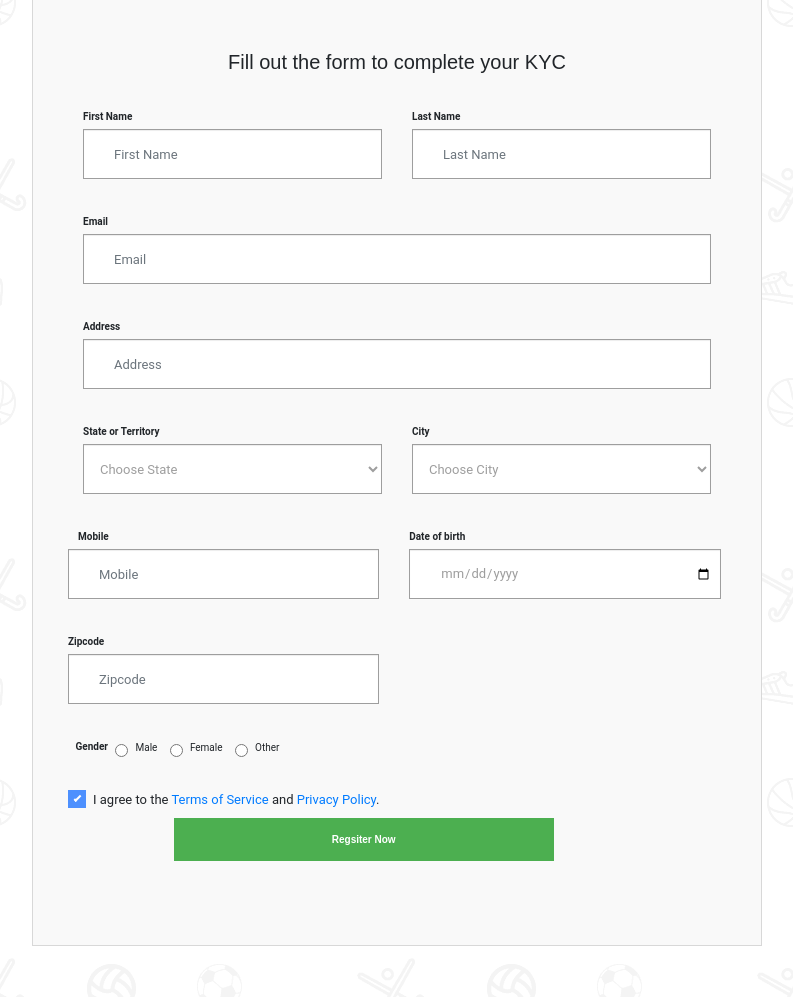
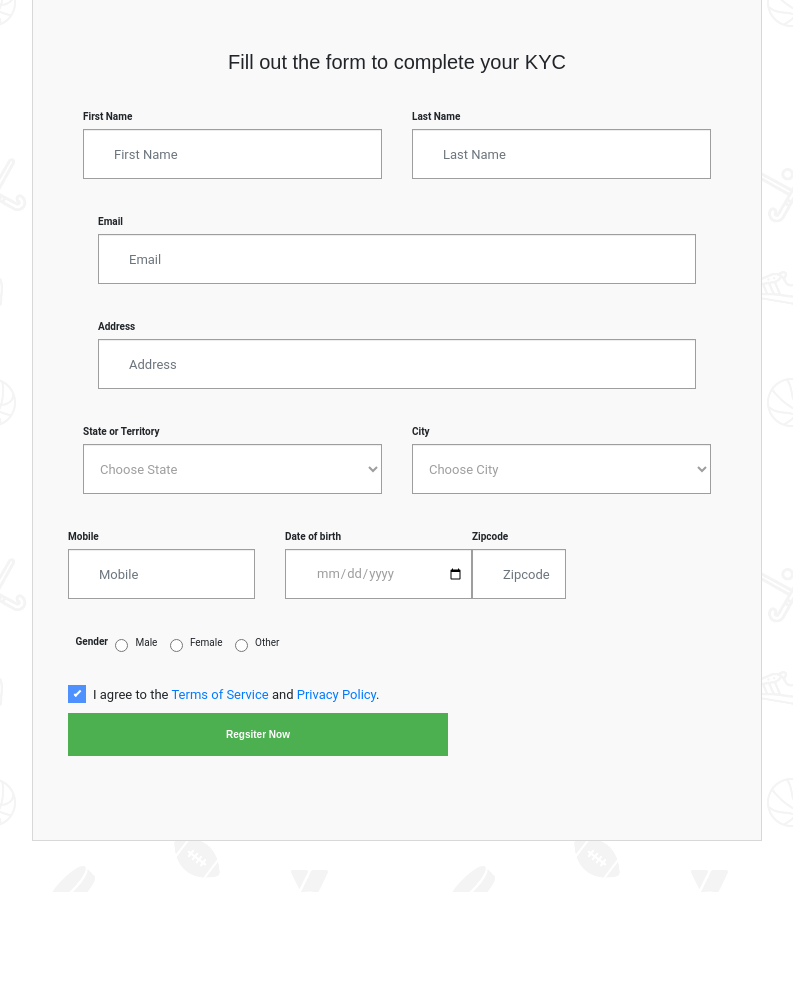
Before and after one commit to UnlimitedMyWorks/BRP, a PHP site: page /hello.php in a window 1280 px wide. Shown: the part 156-1153 px from the top of the page, without its empty margins (243-1036 px from the left). After the commit the page ends 997 px from the top, so only its background shows below. Run offline with PHP 8.4, Linux system fonts and the light colour scheme; some libraries are stand-ins or nearby versions.

Commit message:
Add files via upload

```diff
--- a/hello.php
+++ b/hello.php
@@ -22,6 +22,12 @@
       {
         font-family: Arial, Helvetica, sans-serif;
         background-image: url("image/white_texture.png");
+      }
+
+      .tc
+      {
+        margin-left: auto !important;
+        margin-right: auto !important;
       }
 
       .button
@@ -85,15 +91,17 @@
                   </div>
                 </div>
               </div>
-              <div class="col-md-email">
+              <div class="col-md-12">
                 <div class="form-group common-ico">
                   <label>Email</label>
                   <input id="email" maxlength="40" type="email" name="email" class="form-control" placeholder="Email" required>
                 </div>
               </div>
+              <div class="col-md-12">
                 <div class="form-group common-ico">
                  <label>Address</label>
                  <input id="address" maxlength="150" type="text" name="address" class="form-control" placeholder="Address" required>
+                </div>
               </div>
               <div class="row">
                 <div class="col-md-6">
@@ -150,19 +158,24 @@
                 </div>
               </div>
               <div class="row">
-
                 <div class="col-md-6">
                   <div class="form-group common-ico">
-                    <label>&nbsp;&nbsp;&nbsp; Mobile</label>
-                    <input id="phone" maxlength="10" type="text" name="mobile" class="form-control" placeholder="Mobile" required>
+                    <label>
+                    Mobile
+                    </label>
+                    <input id="phone" type="text" maxlength="10" name="mobile" class="form-control" placeholder="Mobile" required>
                   </div>
                 </div>
                 <div class="col-md-6">
                   <div class="form-group common-ico">
-                    <label>Date of birth</label>
-                    <input id="dob" type="date" name="dob" class="form-control" placeholder="DD/MM/YYYY"   required>
+                    <label>
+                    Date of birth
+                    </label>
+                    <input id="dob" type="date" name="dob" class="form-control" placeholder="DD/MM/YYYY" required>
                   </div>
                 </div>
+              </div>
+              <div class="row">
                 <div class="col-md-6">
                   <div class="form-group common-ico">
                     <label>Zipcode</label>
@@ -197,11 +210,11 @@
     </center>
               <br>
               <br>
-              <center>
+              <div>
               <button type="submit" name="submit" method="POST" class="button">
                 Regsiter Now
                 </button>
-              </center>
+              </div>
             </form>
             <center><p class="msg-1 msg-2-bg"></p></center>
           </div>
```
Lines whose indentation alone changed are shown as unchanged.
